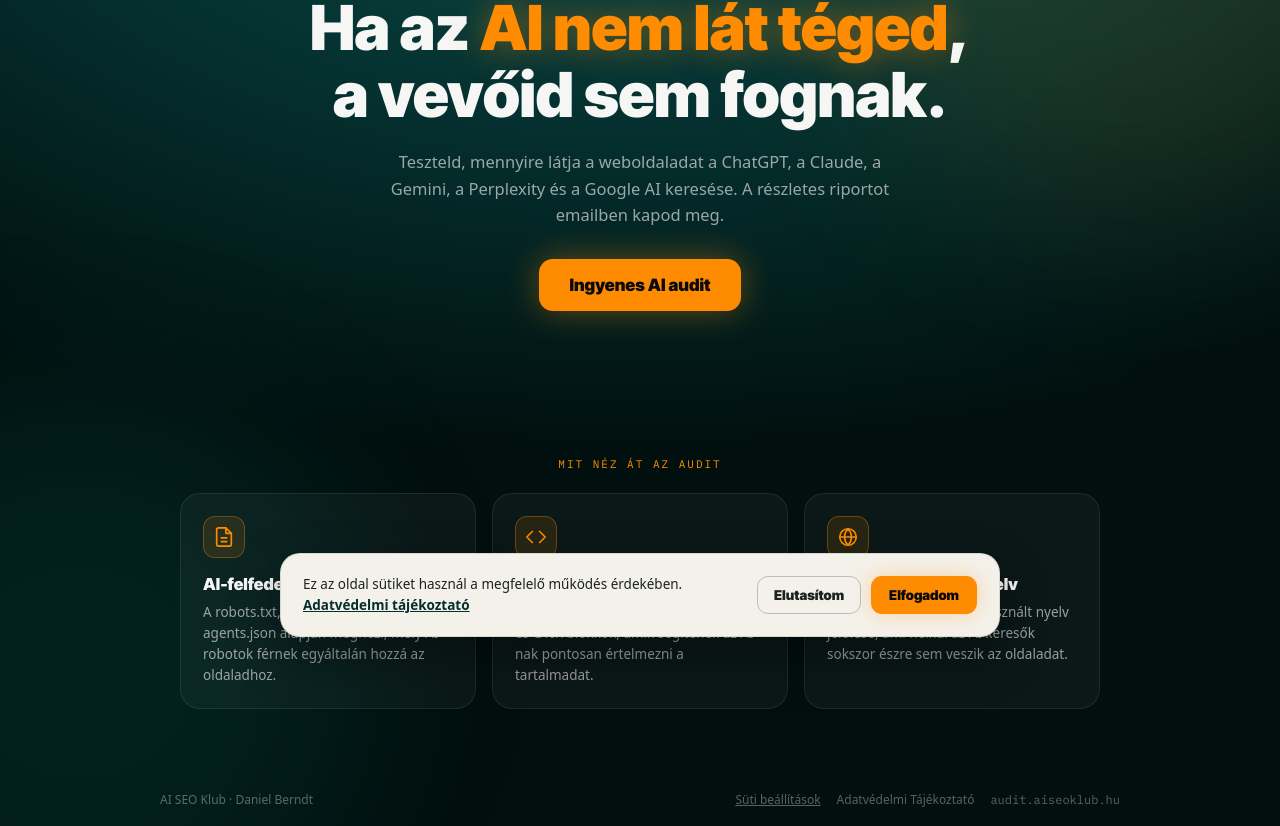
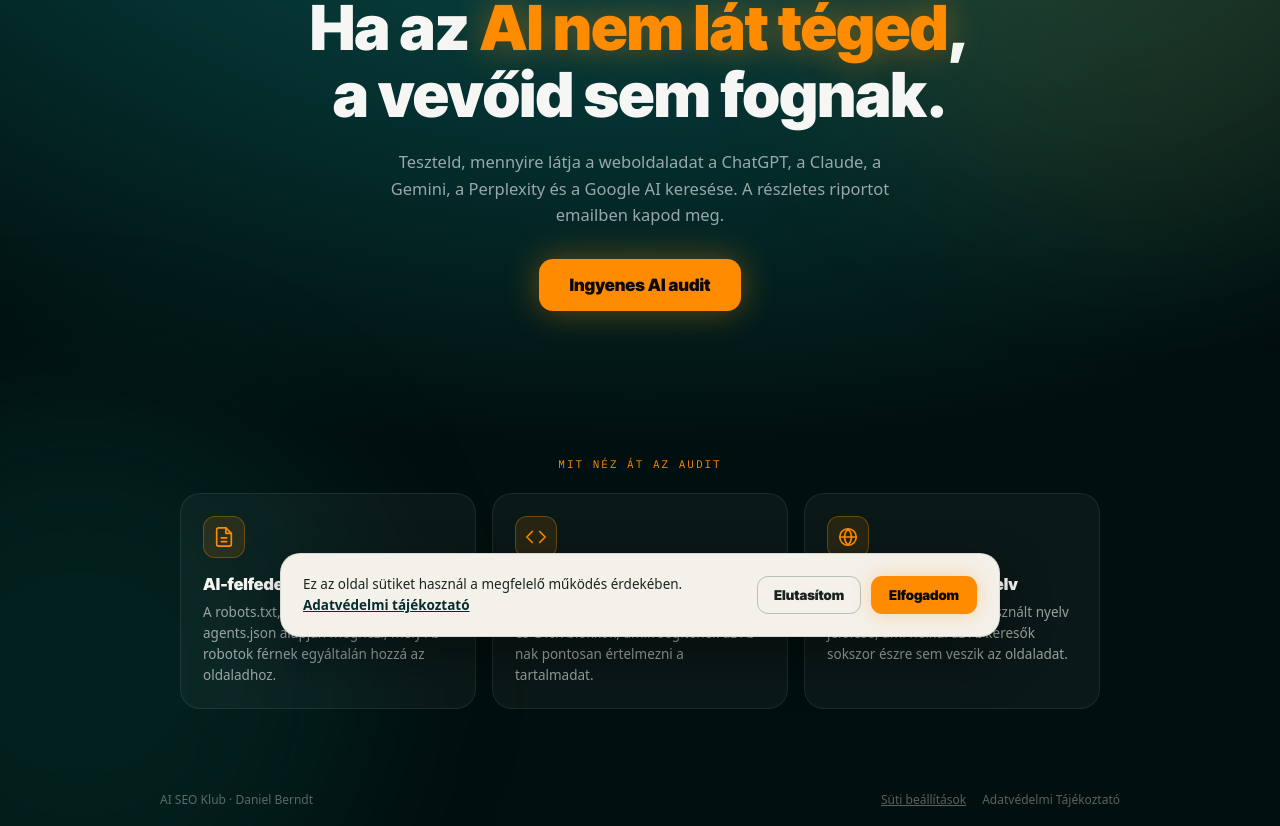
Before and after one commit to danielberndt-ai/aiseoklub, a React (Vite) app: page / in a window 1280 px wide. Shown: the part 147-973 px from the top of the page. Built offline with nearby package versions, Linux system fonts and the light colour scheme; a web font is replaced by a local one.

Commit message:
audit.aiseoklub.hu link eltávolítása a footer jobb oldaláról

```diff
--- a/src/App.jsx
+++ b/src/App.jsx
@@ -1312,11 +1312,6 @@ export default function AiVisibilityAudit() {
             <a href={CONFIG.PRIVACY_POLICY_URL} style={{ color: T.faint, textDecoration: "none" }}>
               Adatvédelmi Tájékoztató
             </a>
-            <span style={{ fontFamily: FONT_MONO }}>
-              <a href="https://audit.aiseoklub.hu" style={{ color: T.faint, textDecoration: "none", fontFamily: FONT_MONO }}>
-                audit.aiseoklub.hu
-              </a>
-            </span>
           </div>
         </div>
       </footer>
```
